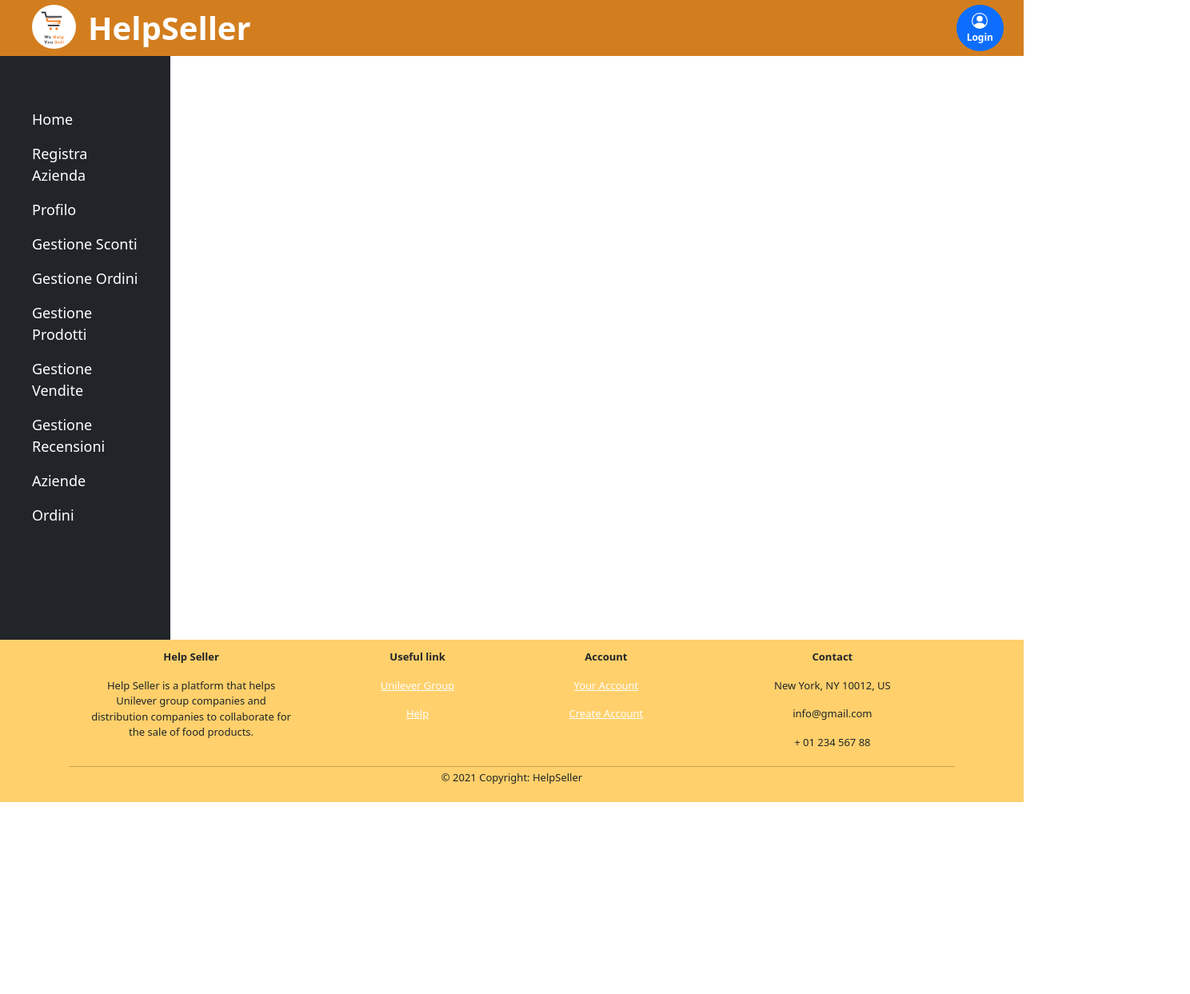
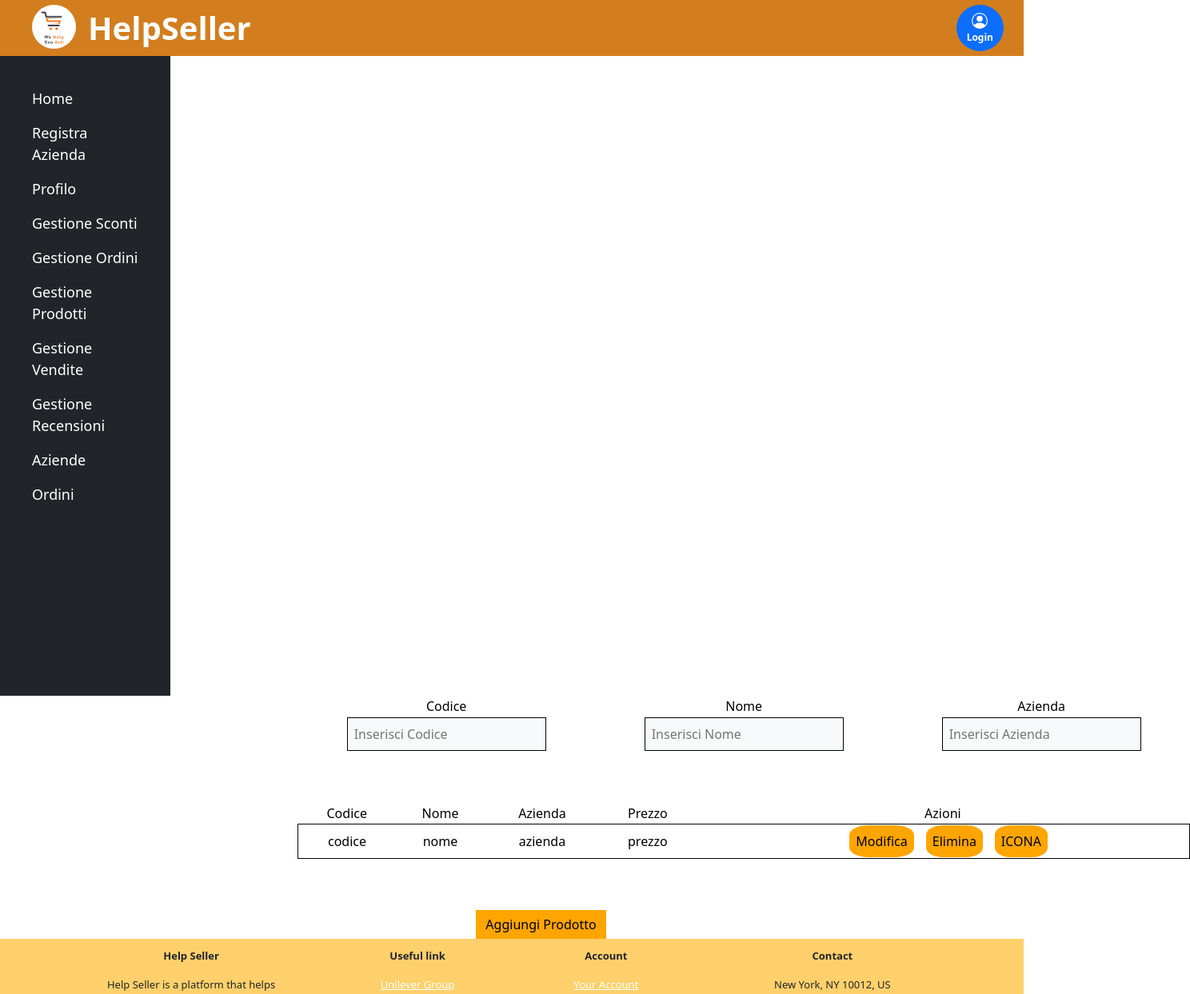
Before and after one commit to Mario-caccioppoli/HelpSellerInterface, an Angular app: page / in a window 1280 px wide. Shown: the top 1243 px of the page at 80% size, 1488 px wide, since content can reach past the window. Before the commit the page ends 1003 px from the top, so only its background shows below. Built offline with nearby package versions, Linux system fonts and the light colour scheme.

Commit message:
aggiornamento valore sidebar

```diff
--- a/src/app/app.component.html
+++ b/src/app/app.component.html
@@ -1,4 +1,5 @@
 <app-header></app-header>
 <app-sidebar></app-sidebar>
+<app-gestione-prodotti></app-gestione-prodotti>
 <router-outlet></router-outlet>
 <app-footer></app-footer>
--- a/src/app/components/gestione-prodotti/gestione-prodotti.component.css
+++ b/src/app/components/gestione-prodotti/gestione-prodotti.component.css
@@ -1,5 +1,5 @@
 table {
-        width: 50%;
+    width: 100%;
     align-content: center;
     margin-left: 26%;
 }
@@ -15,8 +15,9 @@
 button {
     margin-left: 15px;
     border: none;
-        background-color: blue;
+    background-color: orange;
     border-radius: 30% 30% 30% 30%;
+    color: black;
 }
 
 .lista {
@@ -26,5 +27,14 @@
 .bottoneAggiungi {
     margin-left: 46%;
     border-radius: 0;
-        background-color: red;
+    background-color: orange;
 }
+
+.btn-primary:focus {
+    box-shadow: none;
+}
+
+.btn:focus {
+    box-shadow: none;
+    color: black;
+}
--- a/src/app/components/gestione-prodotti/gestione-prodotti.component.html
+++ b/src/app/components/gestione-prodotti/gestione-prodotti.component.html
@@ -1,3 +1,4 @@
+<div class="container">
     <table class="table table-borderless">
         <tr class="table-light ">
             <td class="table-light ">Codice</td>
@@ -32,4 +33,27 @@
 
     <br><br>
 
-<button>Aggiungi Prodotto</button>
+    <button type="button" class="btn btn-primary bottoneAggiungi" data-bs-toggle="modal" data-bs-target="#staticBackdrop">
+        Aggiungi Prodotto
+      </button>
+</div>
+
+
+<!-- Modal -->
+<div class="modal fade" id="staticBackdrop" data-bs-backdrop="static" data-bs-keyboard="false" tabindex="-1" aria-labelledby="staticBackdropLabel" aria-hidden="true">
+    <div class="modal-dialog">
+        <div class="modal-content">
+            <div class="modal-header">
+                <h5 class="modal-title" id="staticBackdropLabel">Aggiungi Prodotto</h5>
+                <button type="button" class="btn-close" data-bs-dismiss="modal" aria-label="Close"></button>
+            </div>
+            <div class="modal-body">
+                Tabella
+            </div>
+            <div class="modal-footer">
+                <button type="button" class="btn btn-secondary" data-bs-dismiss="modal">Aggiungi</button>
+                <button type="button" class="btn btn-primary">Annulla</button>
+            </div>
+        </div>
+    </div>
+</div>
--- a/src/app/components/sidebar/sidebar.component.css
+++ b/src/app/components/sidebar/sidebar.component.css
@@ -9,3 +9,7 @@ ul li {
 ul li a:hover {
     background-color: dimgrey;
 }
+
+.mt70 {
+    margin-top: 70px;
+}
--- a/src/app/components/sidebar/sidebar.component.html
+++ b/src/app/components/sidebar/sidebar.component.html
@@ -1,9 +1,9 @@
 <div class="container-fluid sidebar">
     <div class="row flex-nowrap">
-        <div class="col-auto col-md-3 col-xl-2 px-sm-2 px-0 bg-dark">
+        <div class="col-auto col-md-3 col-xl-2 px-sm-2 px-0 bg-dark mt70">
             <div class="d-flex flex-column align-items-center align-items-sm-start px-3 pt-2 text-white min-vh-100">
-                <br><br><br><br><br>
                 <ul class="nav nav-pills flex-column mb-sm-auto mb-0 align-items-center align-items-sm-start" id="menu">
+                    <br>
                     <li class="nav-item">
                         <a class="nav-link" href="#">Home</a>
                     </li>
```
Lines whose indentation alone changed are shown as unchanged.
